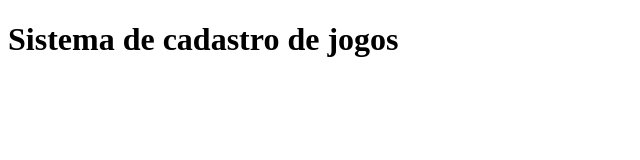
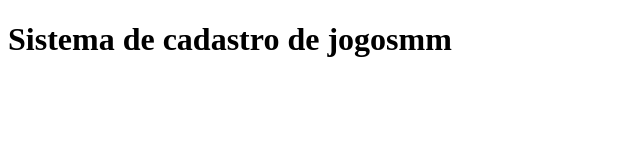
Before and after one commit to cesarfratini/sistema-de-cadastro, a plain HTML site: page index.html in a window 1280 px wide. Shown: the whole page, without its empty margins (0-640 px from the left). Drawn offline with Linux system fonts and the light colour scheme.

Commit message:
Update index.html

```diff
--- a/index.html
+++ b/index.html
@@ -7,7 +7,7 @@
     <title>Meus Jogos</title>
 </head>
 <body>
-    <h1>Sistema de cadastro de jogos</h1>
+    <h1>Sistema de cadastro de jogosmm</h1>
 
 </body>
 </html>
```
